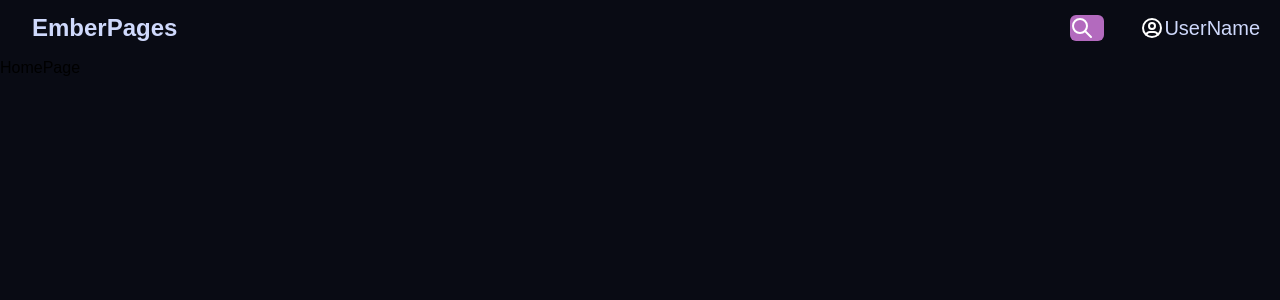
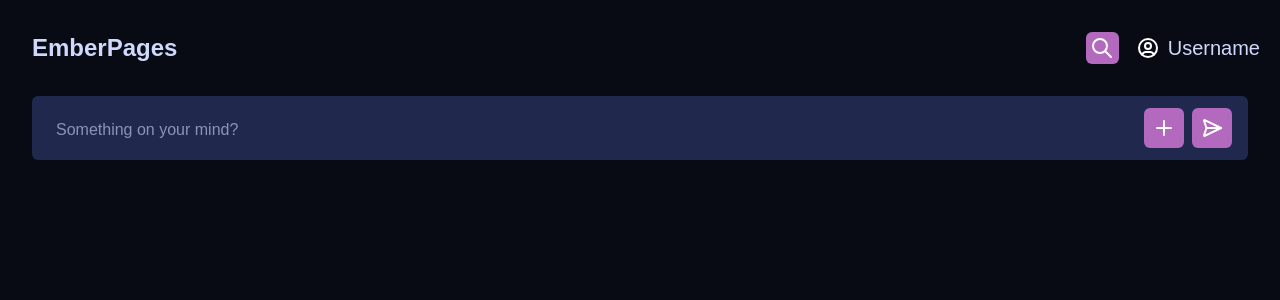
Before and after one commit to nooressam1/miniblog, a React (Create React App) app: page / in a window 1280 px wide. Shown: the top 300 px of the page. Built offline with nearby package versions, Linux system fonts and the light colour scheme.

Commit message:
Added quickpost

```diff
--- a/src/Modules/Browsing/Pages/HomePage.jsx
+++ b/src/Modules/Browsing/Pages/HomePage.jsx
@@ -1,8 +1,9 @@
 import React from 'react'
+import QuickPost from '../../Shared/Components/QuickPost'
 
 const HomePage = () => {
   return (
-    <div>HomePage</div>
+    <div><QuickPost></QuickPost></div>
   )
 }
 
--- a/src/Modules/Shared/Components/Navbar.jsx
+++ b/src/Modules/Shared/Components/Navbar.jsx
@@ -4,21 +4,21 @@ import { IconUserCircle } from "@tabler/icons-react";
 
 const Navbar = () => {
   return (
-    <div className="w-full h-14 pl-8 pr-5 p-2">
+    <div className="w-full h-24 pl-8 pr-5 p-2">
       <div className="flex w-full h-full justify-between items-center">
         <h1 className="text-[#CFD9FC] font-bold text-2xl">EmberPages</h1>
-        <div className="grid h-full gap-5 grid-cols-[50px_1fr]  justify-center items-center">
-          <div className="h-2/3 w-2/3">
-            <button className="bg-[#B36ABE] rounded-md  flex w-full h-full text-center justify-between items-center">
+        <div className="grid h-full  grid-cols-[50px_1fr]  justify-center items-center">
+          <div className="h-2/5 w-2/3">
+            <button className="bg-[#B36ABE] rounded-md  flex w-full h-full text-center justify-center items-center">
               <IconSearch color="white" stroke={2} />
             </button>
           </div>
-          <div className="flex w-full h-full justify-between items-center">
-            <div>
+          <div className="flex gap-2 w-full h-full justify-between items-center">
+            <div className="flex w-full h-full justify-center items-center">
               <IconUserCircle color="white" stroke={2} />
             </div>
 
-            <h1 className="text-[#CFD9FC] font-thin text-xl">UserName</h1>
+            <h1 className="text-[#CFD9FC] font-thin text-xl">Username</h1>
           </div>
         </div>
       </div>
--- /dev/null
+++ b/src/Modules/Shared/Components/QuickPost.jsx
@@ -0,0 +1,44 @@
+import React, { useState } from "react";
+import { IconPlus, IconSend2 } from "@tabler/icons-react";
+
+const QuickPost = () => {
+  const [focusState, setFocusState] = useState(false);
+
+  return (
+    <div
+      className={`w-full ${
+        focusState ? "h-40" : "h-16"
+      } transition-all duration-300 flex justify-center items-start`}
+    >
+      <div
+        className={`bg-[#20284E] w-[95%] h-full transition-all duration-300 p-4 rounded-md flex ${
+          focusState ? "flex-col items-start" : "flex-row items-center"
+        } justify-between gap-3`}
+      >
+        <textarea
+          className="bg-transparent text-[#CFD9FC] w-full h-full overflow-hidden
+resize-none focus:outline-none align-top placeholder:text-[#8A94B9]
+p-2 rounded-md leading-tight"
+          placeholder="Something on your mind?"
+          onFocus={() => setFocusState(true)}
+          onBlur={() => setFocusState(false)}
+        />
+
+        <div
+          className={`flex gap-2 ${
+            focusState ? "self-end mt-auto" : ""
+          } transition-all duration-300`}
+        >
+          <button className="bg-[#B36ABE] p-2 rounded-md flex justify-center items-center">
+            <IconPlus color="white" stroke={2} />
+          </button>
+          <button className="bg-[#B36ABE] p-2 rounded-md flex justify-center items-center">
+            <IconSend2 color="white" stroke={2} />
+          </button>
+        </div>
+      </div>
+    </div>
+  );
+};
+
+export default QuickPost;
```
